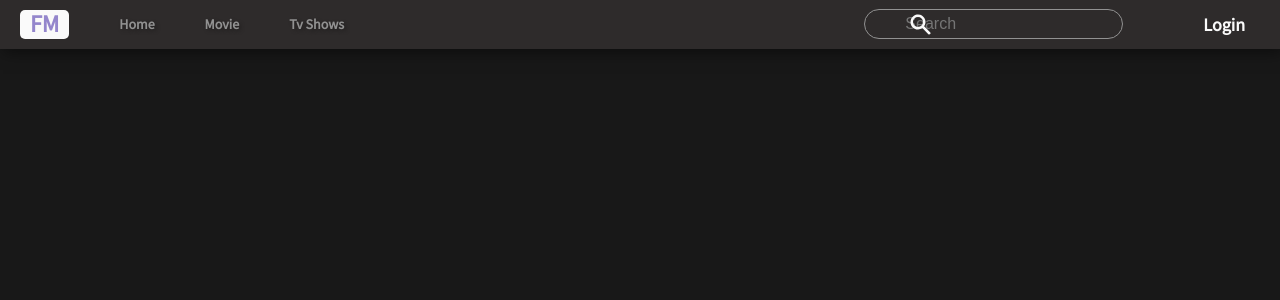
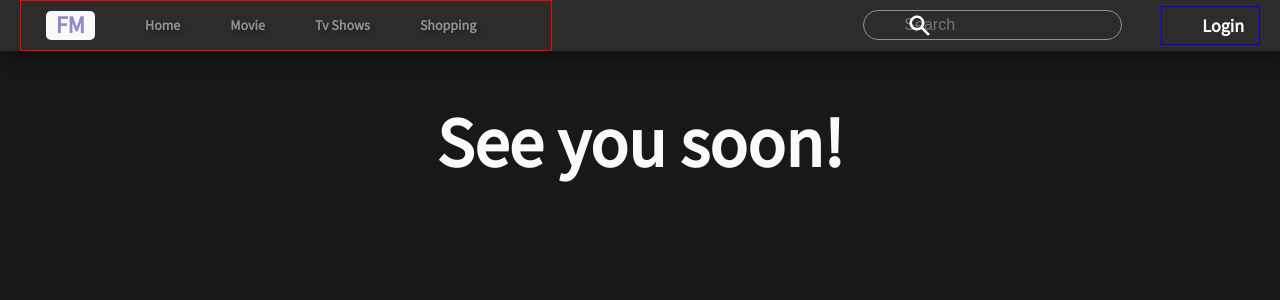
Before and after one commit to MovieWebP/fmcc-frontend, a React (Create React App) app: page /shopping in a window 1280 px wide. Shown: the top 300 px of the page. Built offline with nearby package versions, Linux system fonts and the light colour scheme.

Commit message:
fixing header

```diff
--- a/src/Componenets/Header/Header.tsx
+++ b/src/Componenets/Header/Header.tsx
@@ -98,7 +98,7 @@ function Header() {
                             </S.LinkStyle>
                         )}
                     </S.MenuItem>
-                    {/* <S.MenuItem>
+                    <S.MenuItem>
                         {tvMatch ? (
                             <S.Match to="/shopping">
                                 Shopping
@@ -108,10 +108,10 @@ function Header() {
                                 Shopping
                             </S.LinkStyle>
                         )}
-                    </S.MenuItem> */}
+                    </S.MenuItem>
                 </S.MenuItems>
             </S.MenuWrap>
-            <S.MenuWrap>
+            <S.MenuLogin>
                 <S.Search onSubmit={handleSubmit(onSearch)}>
                     <motion.svg
                         style={{ "position": "relative", "right": "255px" }}
@@ -137,7 +137,7 @@ function Header() {
                     />
                 </S.Search>
                 <S.Login to="/login">Login</S.Login>
-            </S.MenuWrap>
+            </S.MenuLogin>
         </S.Nav >
     );
 }
--- a/src/Componenets/Header/HeaderStyle.ts
+++ b/src/Componenets/Header/HeaderStyle.ts
@@ -18,6 +18,36 @@ export const MenuWrap = styled.div`
     justify-content: center;
     align-items: center;
     margin: 0px 20px;
+    width: 38rem;
+    border: 1px solid red;
+    /* @media screen and (min-width: 1500px) {
+        font-size: 16px;
+    };
+
+    @media screen and (max-width: 1500px) and (min-width: 1000px) {
+        width: 33vw;
+    };
+
+    @media screen and (max-width: 1000px) and (min-width: 700px) {
+        width: 30vw;
+    };
+
+    @media screen and (max-width: 700px) and (min-width: 500px) {
+        font-size: 10px;
+    };
+
+    @media screen and (max-width: 500px) and (min-width: 300px) {
+        width: 15rem;
+    }; */
+`;
+
+export const MenuLogin = styled.div`
+    display: flex;
+    justify-content: center;
+    align-items: center;
+    margin: 0px 20px;
+    width: fit-content;
+    border: 1px solid blue;
 `;
 
 export const MenuItems = styled.ul`
@@ -35,7 +65,7 @@ export const Title = styled.h1`
     font-size: 24px;
     font-weight: 900;
     margin: 10px 0;
-    margin-right: 50px;
+    /* margin-right: 50px; */
     padding: 0 5px;
     border-radius: 5px;
     text-shadow: none;
--- a/src/Route/Shopping/Shopping.tsx
+++ b/src/Route/Shopping/Shopping.tsx
@@ -1,5 +1,11 @@
+import * as S from "../Style";
+
 function Shopping() {
-    return <h1>asdf</h1>
+    return (
+        <S.SliderWrap>
+            <S.Title>See you soon! </S.Title>
+        </S.SliderWrap>
+    )
 }
 
 export default Shopping
--- a/src/Route/Style.ts
+++ b/src/Route/Style.ts
@@ -28,3 +28,10 @@ export const Doc = styled.p`
     font-size: .7rem;
     text-align: center;
 `
+
+export const Title = styled.h1`
+    font-size: 5rem;
+    font-weight: 600;
+    text-align: center;
+    justify-content: center;
+`;
```
